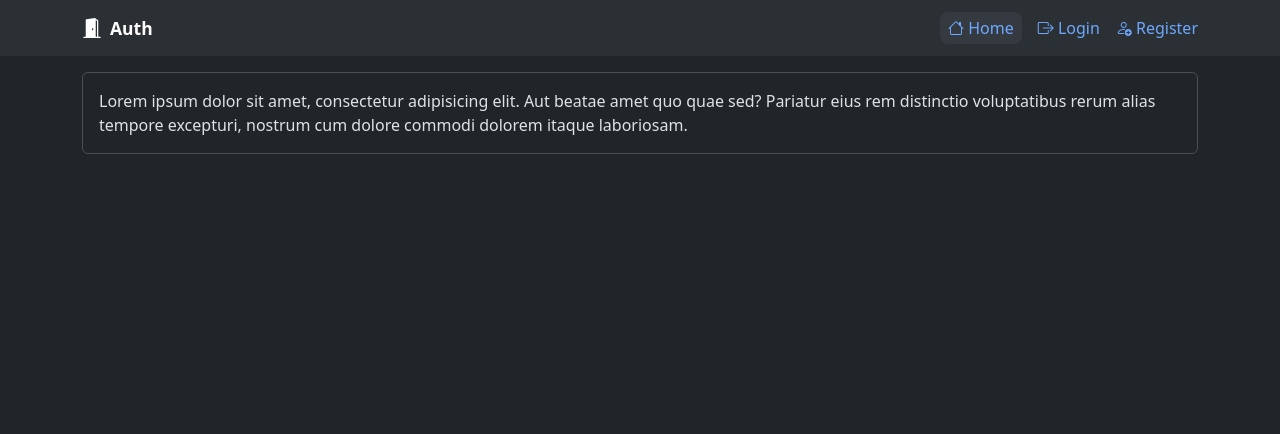
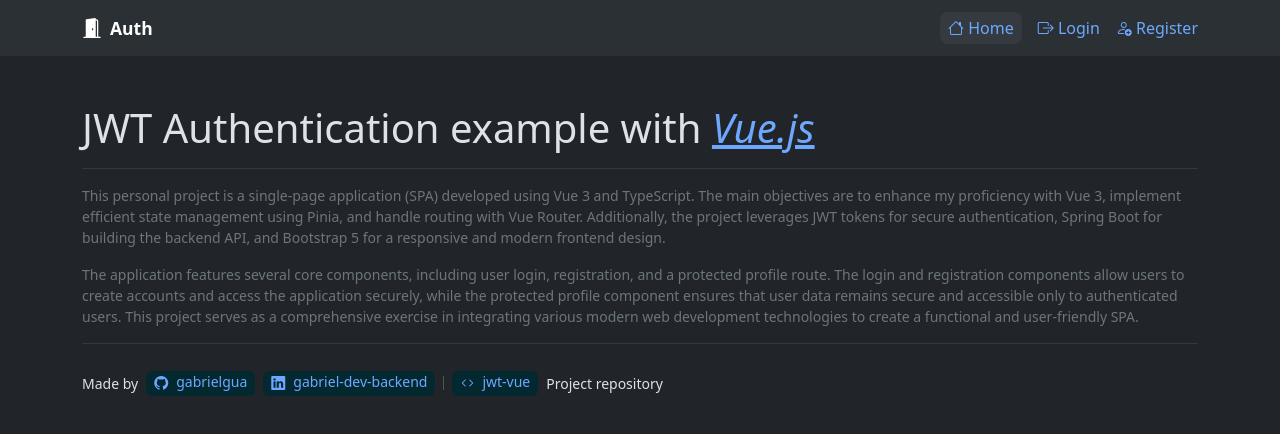
Before and after one commit to gabrielgua/jwt-vue, a Vue app: page /home in a window 1280 px wide. Shown: the top 434 px of the page. Built offline with nearby package versions, Linux system fonts and the light colour scheme.

Commit message:
chore: style home page

```diff
--- a/src/components/Home.vue
+++ b/src/components/Home.vue
@@ -3,10 +3,38 @@
 </script>
 
 <template>
-    <div class="container my-3">
-        <p class="secondary-text p-3 m-0 border rounded">
-            Lorem ipsum dolor sit amet, consectetur adipisicing elit. Aut beatae amet quo quae sed? Pariatur eius rem distinctio voluptatibus rerum alias tempore excepturi, nostrum cum dolore commodi dolorem itaque laboriosam.
-        </p>
+    <div class="container my-5">
+        <h1>JWT Authentication example with <a target="_blank" href="https://vuejs.org"><i>Vue.js </i></a></h1>
+        <hr class="border-secondary rounded">
+        <small class="text-secondary">
+
+            <p>This personal project is a single-page application (SPA) developed using Vue 3 and TypeScript. The main objectives are to enhance my proficiency with Vue 3, implement efficient state management using Pinia, and handle routing with Vue Router. Additionally, the project leverages JWT tokens for secure authentication, Spring Boot for building the backend API, and Bootstrap 5 for a responsive and modern frontend design.</p>
+            <p>The application features several core components, including user login, registration, and a protected profile route. The login and registration components allow users to create accounts and access the application securely, while the protected profile component ensures that user data remains secure and accessible only to authenticated users. This project serves as a comprehensive exercise in integrating various modern web development technologies to create a functional and user-friendly SPA.</p>
+        </small>
+        <hr class="border-secondary rounded">
+        <div class="small d-flex">
+            <span class="d-flex gap-2 align-items-center">
+                Made by
+                <a target="_blank" href="https://github.com/gabrielgua" class="d-flex align-items-center gap-2 px-2 bg-info-subtle rounded text-decoration-none">
+                    <i class="bi bi-github"></i>
+                    <span class="mb-1">gabrielgua</span>
+                </a>
+                <a target="_blank" href="https://www.linkedin.com/in/gabriel-dev-backend" class="d-flex align-items-center gap-2 px-2 bg-info-subtle rounded text-decoration-none">
+                    <i class="bi bi-linkedin"></i>
+                    <span class="mb-1">gabriel-dev-backend</span>
+                </a>
+                <hr class="vr">
+                <a target="_blank" href="https://github.com/gabrielgua/jwt-vue" class="d-flex align-items-center gap-2 px-2 bg-info-subtle rounded text-decoration-none">
+                    <i class="bi bi-code"></i>
+                    <span class="mb-1">jwt-vue</span>
+                </a>
+                Project repository
+            </span>
+        </div>
+
+
+
+
     </div>
 </template>
 
--- a/src/components/Login.vue
+++ b/src/components/Login.vue
@@ -22,9 +22,9 @@
 </script>
 
 <template>
-    <div class="container my-3">
+    <div class="container my-5">
         <div class="row">
-            <form @submit.prevent="login" class="my-3 col-lg-5">
+            <form @submit.prevent="login" class="col-lg-5">
                 <h1>Login</h1>
                 <small class="text-secondary">Login with your credentials</small>
                 <hr class="border-secondary rounded">
--- a/src/components/Register.vue
+++ b/src/components/Register.vue
@@ -11,10 +11,10 @@
 </script>
 
 <template>
-    <div class="container my-3">
+    <div class="container my-5">
         <div class="row">
 
-            <form class="my-3 col-lg-5" @submit.prevent="register">
+            <form class="col-lg-5" @submit.prevent="register">
                 <h1>Register</h1>
                 <small class="text-secondary">Create your new account</small>
                 <hr class="border-secondary rounded">
```
